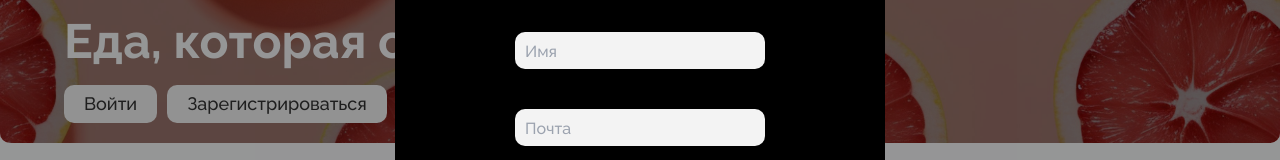
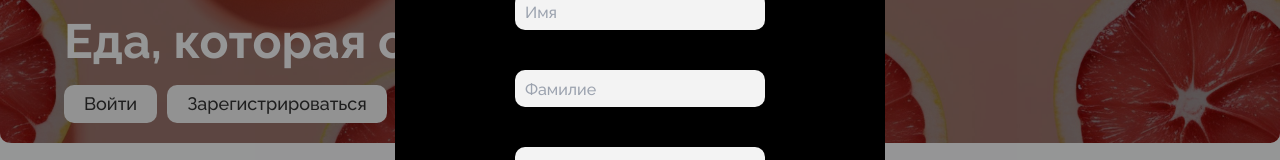
Before and after one commit to RasimTahirov/blog-food-frontend, a React app: page / in a window 1280 px wide. Both pictures are taken after a click on the button "Зарегистрироваться". Shown: the part 257-417 px from the top of the page. Built offline with nearby package versions, Linux system fonts and the light colour scheme; no server answers; the HTML template or start-up script is replaced by a standard one.

Commit message:
chore: Расширен список категория p.1.1

```diff
--- a/src/components/Auth/Authorization/ModalAuthorization.tsx
+++ b/src/components/Auth/Authorization/ModalAuthorization.tsx
@@ -32,6 +32,8 @@ const ModalAuthorization: React.FC<ModalAuthorization> = ({ setIsActive }) => {
 
   const onSubmit: SubmitHandler<FormValues> = async (data) => {
     const result = await dispatch(authThunk(data));
+    console.log(data);
+
     if (authThunk.fulfilled.match(result)) {
       localStorage.setItem('user', JSON.stringify(result.payload));
       navigate(pageConfig.account);
@@ -58,7 +60,7 @@ const ModalAuthorization: React.FC<ModalAuthorization> = ({ setIsActive }) => {
             })}
             className="inputStyle"
             type="email"
-            placeholder="Логин"
+            placeholder="Почта"
             autoComplete="off"
           />
           {errors.email && (
--- a/src/components/Auth/Registration/ModalRegistration.tsx
+++ b/src/components/Auth/Registration/ModalRegistration.tsx
@@ -26,6 +26,8 @@ const ModalRegistration: React.FC<ModalRegistrationProps> = ({
   });
 
   const onSubmit: SubmitHandler<FormValues> = async (data) => {
+    console.log(data);
+
     const result = await dispatch(registerThunk(data));
     if (registerThunk.fulfilled.match(result)) {
       reset();
@@ -56,6 +58,23 @@ const ModalRegistration: React.FC<ModalRegistrationProps> = ({
             />
             {errors.name && (
               <span className="errorStyle">{errors.name?.message}</span>
+            )}
+          </div>
+          <div className="relative">
+            <input
+              {...register('surname', {
+                required: 'Введите фамилию',
+                minLength: {
+                  value: 2,
+                  message: 'Минимум 2 символова',
+                },
+              })}
+              className="inputStyle"
+              type="text"
+              placeholder="Фамилие"
+            />
+            {errors.surname && (
+              <span className="errorStyle">{errors.surname?.message}</span>
             )}
           </div>
           <div className="relative">
--- a/src/components/Auth/types/FormValues.ts
+++ b/src/components/Auth/types/FormValues.ts
@@ -1,5 +1,6 @@
 export interface FormValues {
   name: string;
+  surname: string;
   email: string;
   password: string;
 }
--- a/src/components/Recipes/Recipe/Recipe.tsx
+++ b/src/components/Recipes/Recipe/Recipe.tsx
@@ -33,7 +33,9 @@ const Recipe = () => {
             <RecipeDetalis />
           </div>
           <div className="mt-5 p-3.5 rounded-mdPlus h-fit bg-containerWhite w-[30%]">
-            <p>Автор: {post.author}</p>
+            <p>
+              Автор: {post.author.name} {post.author.surname}
+            </p>
             <p>Категория: {post.categories}</p>
           </div>
         </div>
--- a/src/components/Recipes/RecipeCreate/RecipeCreate.tsx
+++ b/src/components/Recipes/RecipeCreate/RecipeCreate.tsx
@@ -1,6 +1,7 @@
 import { XMarkIcon, SparklesIcon } from '@heroicons/react/16/solid';
 import { AppDispatch, RootState } from '../../../store/store';
 import { useDispatch, useSelector } from 'react-redux';
+import { name, surname } from '../../../utils/userStorage';
 import {
   addIngredient,
   addStep,
@@ -17,7 +18,6 @@ import {
   CoverUpload,
   RecipeForm,
 } from './components/Index';
-import { name } from '../../../utils/userStorage';
 
 console.log(name);
 
@@ -43,7 +43,10 @@ const RecipeCreate = () => {
       steps,
       image,
       cookTime,
-      author: name,
+      author: {
+        name,
+        surname,
+      },
     };
 
     dispatch(createPostThunk(PostData));
--- a/src/components/Recipes/RecipeCreate/components/Ingredient/Ingredient.tsx
+++ b/src/components/Recipes/RecipeCreate/components/Ingredient/Ingredient.tsx
@@ -30,7 +30,7 @@ const Ingredient = ({ ingredient }: { ingredient: IngredientType }) => {
         className="inputStyle"
         type="text"
         placeholder="Например: лук"
-        value={ingredient.name}
+        value={ingredient.name.toLowerCase()}
         onChange={handleNameChange}
       />
       <input
@@ -45,10 +45,10 @@ const Ingredient = ({ ingredient }: { ingredient: IngredientType }) => {
         onChange={handleUnitChange}
       >
         <option value="г">г</option>
+        <option value="л">л</option>
         <option value="кг">кг</option>
         <option value="шт">шт</option>
         <option value="мл">мл</option>
-        <option value="л">л</option>
         <option value="ч.л">ч.л</option>
         <option value="ст.л">ст.л</option>
       </select>
--- a/src/components/Recipes/RecipeCreate/components/Select/SelectCategories.tsx
+++ b/src/components/Recipes/RecipeCreate/components/Select/SelectCategories.tsx
@@ -22,13 +22,18 @@ const SelectCategories = () => {
         <option value="Завртаки">Завртаки</option>
         <option value="Закуски">Закуски</option>
         <option value="Салаты">Салаты</option>
+        <option value="Основные блюда">Основные блюда</option>
         <option value="Супы">Супы</option>
-        <option value="Основные блюда">Основные блюда</option>
         <option value="Десерты">Десерты</option>
         <option value="Напитки">Напитки</option>
         <option value="Выпечка">Выпечка</option>
         <option value="Фастфуд">Фастфуд</option>
         <option value="Каши">Каши</option>
+        <option value="Паста">Паста</option>
+        <option value="Соусы">Соусы</option>
+        <option value="Рыба">Рыба</option>
+        <option value="Мясо">Мясо</option>
+        <option value="Морепродукты">Морепродукты</option>
       </select>
     </div>
   );
--- a/src/redux/authSlice.ts
+++ b/src/redux/authSlice.ts
@@ -29,6 +29,7 @@ export const authThunk = createAsyncThunk(
 export interface User {
   id: string;
   name: string;
+  surname: string;
   email: string;
   password: string;
 }
--- a/src/redux/registerSlice.ts
+++ b/src/redux/registerSlice.ts
@@ -4,7 +4,12 @@ import axios from 'axios';
 export const registerThunk = createAsyncThunk(
   'register',
   async (
-    userData: { name: string; email: string; password: string },
+    userData: {
+      name: string;
+      surname: string;
+      email: string;
+      password: string;
+    },
     { rejectWithValue }
   ) => {
     try {
@@ -12,6 +17,7 @@ export const registerThunk = createAsyncThunk(
         'http://localhost:9000/api/auth/register',
         userData
       );
+      console.log(res.data);
       return res.data;
     } catch (error) {
       if (axios.isAxiosError(error) && error.response) {
@@ -27,6 +33,7 @@ export const registerThunk = createAsyncThunk(
 interface User {
   name?: string;
   email: string;
+  surname?: string;
   password: string;
 }
 
--- a/src/utils/userStorage.ts
+++ b/src/utils/userStorage.ts
@@ -3,3 +3,4 @@ const userNameAndEmail = userData ? JSON.parse(userData) : null;
 
 export const name = userNameAndEmail ? userNameAndEmail.user.name : null;
 export const email = userNameAndEmail ? userNameAndEmail.user.email : null;
+export const surname = userNameAndEmail ? userNameAndEmail.user.surname : null;
```
